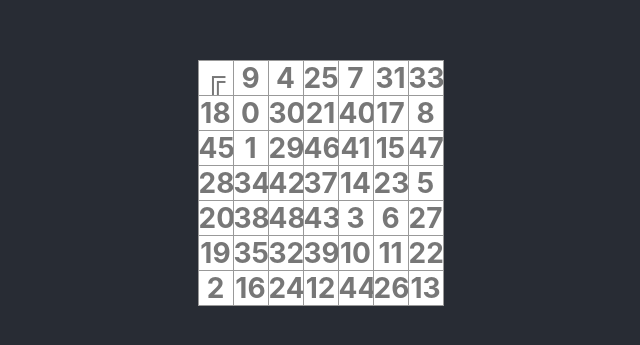
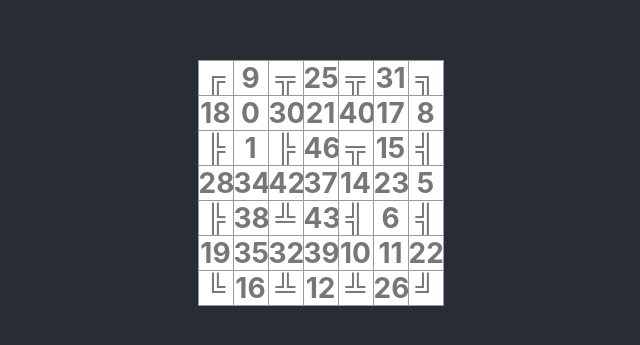
Before and after one commit to mikecaisey/labyrinth, a React (Create React App) app in the folder react/: page / in a window 1280 px wide. Shown: the part 217-562 px from the top of the page, without its empty margins (290-930 px from the left). Built offline with nearby package versions, Linux system fonts and the light colour scheme.

Commit message:
Add static tiles to the board

```diff
--- a/react/src/Board.tsx
+++ b/react/src/Board.tsx
@@ -9,17 +9,17 @@ type Tile = {
 }
 
 type SquareProps = {
-  squareValue: string
+  tile: Tile
 }
 
 type RowProps = {
   squares: JSX.Element[]
 }
 
-const Square: FunctionComponent<SquareProps> = ({squareValue}) =>
+const Square: FunctionComponent<SquareProps> = ({tile}) =>
   <div className="square"
     role="gridcell">
-    {squareValue}
+    {tile.value}
   </div>
 
 const Row: FunctionComponent<RowProps> = ({squares}) =>
@@ -29,17 +29,27 @@ const Row: FunctionComponent<RowProps> = ({squares}) =>
     {squares}
   </div>
 
+const staticTiles: Tile[] = [
+  '╔','','╦','','╦','','╗',
+  '', '','', '','', '','',
+  '╠','','╠','','╦','','╣',
+  '', '','', '','', '','',
+  '╠','','╩','','╣','','╣',
+  '', '','', '','', '','',
+  '╚','','╩','','╩','','╝'
+].map(x => { return { value: x} })
+
 class Board extends React.Component {
 
   createTileSet(): Tile[] {
-    const tiles: Tile[] = new Array(49)
-      .fill('')
-      .map((_, i) => {
-        return { value: `${i}` }
-      })
+    const tiles: Tile[] = new Array(49).fill('')
+      .map((_, i) => { return { value: `${i}`} })
       .sort(() => Math.random() - 0.5)
 
-    tiles[0].value = '╔' // move tile set accessors to a model file
+    tiles.forEach((x, i) => {
+      tiles[i] = (staticTiles[i].value === '' ? tiles[i] : staticTiles[i])
+    })
+
     return tiles
   }
 
@@ -56,14 +66,15 @@ class Board extends React.Component {
       //Inner loop to create squares
       for (let j = 0; j < colCount; j++) {
         const squareIndex: number = (i * 7 + j + 1)
-        const squareValue: string = tiles[squareIndex - 1].value
+        const squareValue: Tile = tiles[squareIndex - 1]
+
         squares.push(<Square
           key={squareIndex}
-          squareValue={squareValue}
+          tile={squareValue}
         />)
       }
 
-      //Create the parent and add the squares
+      //Create the row and add the squares
       rows.push(<Row
         squares={squares}
         key={i + 1}
```
